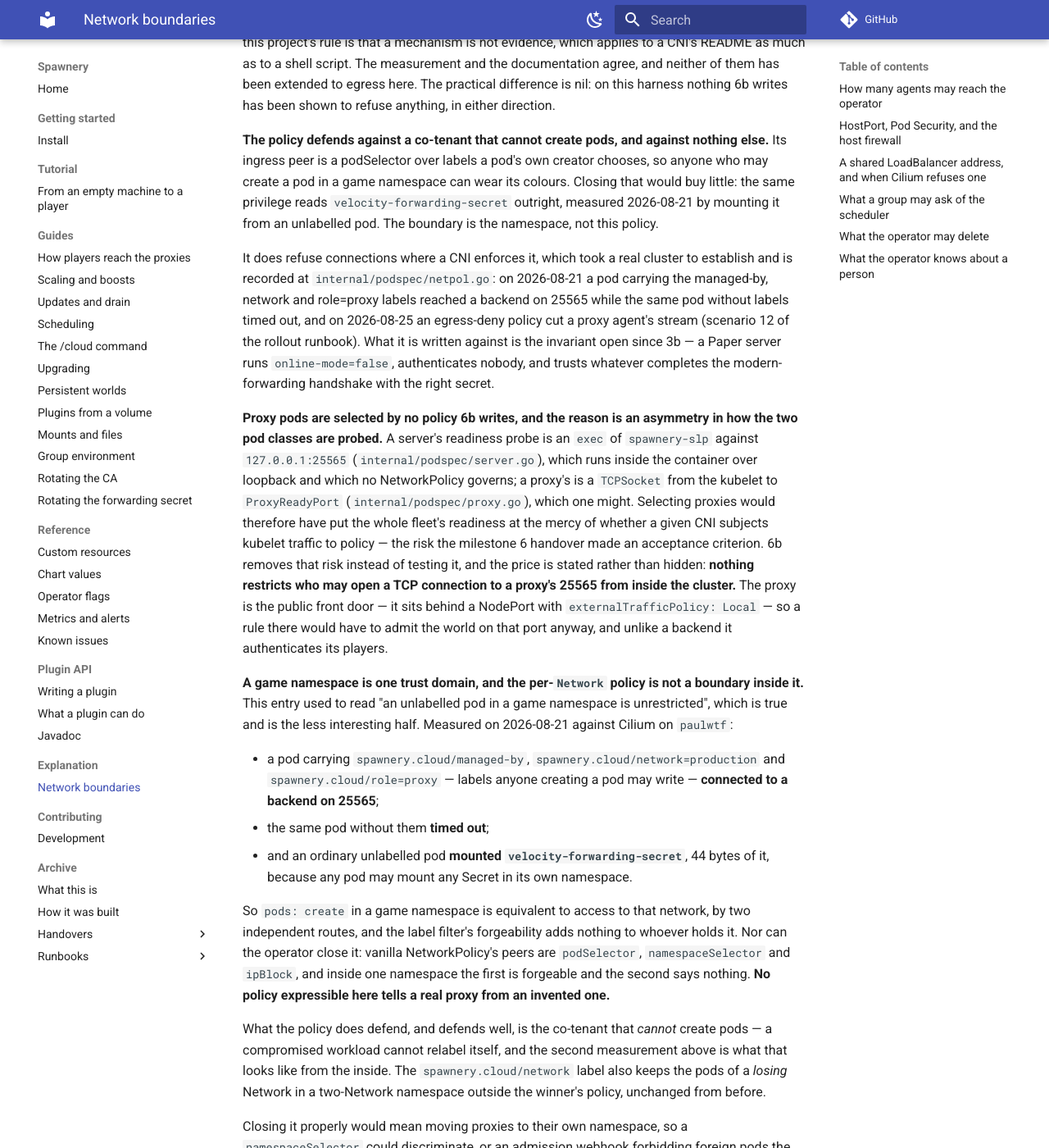
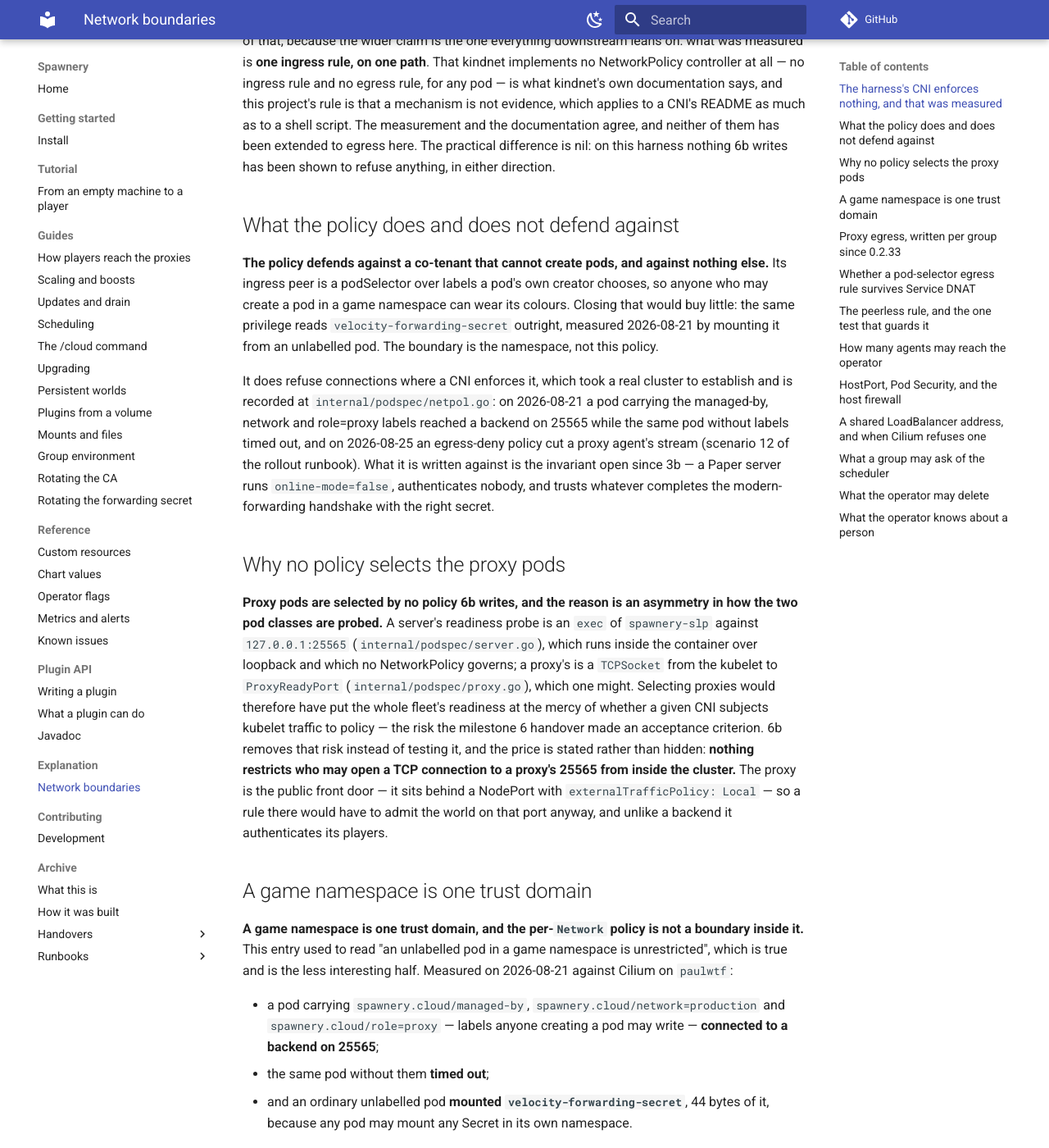
Before and after one commit to spawnery/spawnery, an MkDocs documentation site: the page built from docs/explanation/network-boundaries.md, in a window 1280 px wide and 1400 px high, scrolled down 1105 px. Shown: the whole window at 82% size. Built offline with MkDocs 1.6.1 and Material for MkDocs 9.7.7, drawn with Linux system fonts in a browser that asks for light colours; comment, search, counter and statistics services are not loaded; some of the changed text lies outside the part shown.

Commit message:
docs(explanation): network boundaries gains its subheadings
454 lines whose first subheading was at 185, so the page offered a
reader no map and no way into the middle of it. The paragraphs were
already theses; seven headings are drawn from them.

Not one word of the content changed: the sorted-line diff reports
zero removed lines. The first subheading is now at 23.

Co-Authored-By: Claude Opus 5 (1M context) <noreply@anthropic.com>
Claude-Session: https://claude.ai/code/session_01RhLpABDQDo2jeWRbfNEdtT

```diff
--- a/docs/explanation/network-boundaries.md
+++ b/docs/explanation/network-boundaries.md
@@ -19,6 +19,8 @@ objects *say* from what has been observed to happen.
 Paths written `config/deploy/` are where a file was in milestone 6b. Milestone
 6d moved that directory into `charts/spawnery/templates/`; the old paths are
 left where they date a measurement.
+
+## The harness's CNI enforces nothing, and that was measured
 
 **kindnet, the CNI the end-to-end harness runs on, was measured not to enforce
 a NetworkPolicy ingress rule — and measured is the operative word.** Task 3
@@ -50,6 +52,8 @@ documentation agree, and neither of them has been extended to egress here. The
 practical difference is nil: on this harness nothing 6b writes has been shown
 to refuse anything, in either direction.
 
+## What the policy does and does not defend against
+
 **The policy defends against a co-tenant that cannot create pods, and against
 nothing else.** Its ingress peer is a podSelector over labels a pod's own
 creator chooses, so anyone who may create a pod in a game namespace can wear
@@ -66,6 +70,8 @@ runbook). What it is written against is the invariant open since 3b — a Paper
 server runs `online-mode=false`, authenticates nobody, and trusts whatever
 completes the modern-forwarding handshake with the right secret.
 
+## Why no policy selects the proxy pods
+
 **Proxy pods are selected by no policy 6b writes, and the reason is an
 asymmetry in how the two pod classes are probed.** A server's readiness probe
 is an `exec` of `spawnery-slp` against `127.0.0.1:25565`
@@ -80,6 +86,8 @@ may open a TCP connection to a proxy's 25565 from inside the cluster.** The
 proxy is the public front door — it sits behind a NodePort with
 `externalTrafficPolicy: Local` — so a rule there would have to admit the world
 on that port anyway, and unlike a backend it authenticates its players.
+
+## A game namespace is one trust domain
 
 **A game namespace is one trust domain, and the per-`Network` policy is not a
 boundary inside it.** This entry used to read "an unlabelled pod in a game
@@ -114,6 +122,8 @@ second brings certificates and a failure mode to an operator that has no
 webhooks. The boundary is the namespace, and `charts/spawnery/README.md` now
 says so where an administrator chooses one.
 
+## Proxy egress, written per group since 0.2.33
+
 **Proxy egress is written against per group, since 0.2.33.** Each
 `ProxyGroup` owns an egress-only policy (`<group>-proxies`) admitting cluster
 DNS, the operator's agent port and the backends of its own network on 25565.
@@ -139,6 +149,8 @@ reachable — the server still reaches `Done` and answers a ping. Nothing has
 observed it failing *this* way, through a policy, because nothing here enforces
 one.
 
+## Whether a pod-selector egress rule survives Service DNAT
+
 **Whether a pod-selector egress rule survives Service DNAT is settled for
 Cilium and for no other CNI.** Two of the per-`Network` policy's egress rules
 name a pod or namespace selector while what the pod actually dials is a
@@ -163,6 +175,8 @@ diverge and the misleading one comes first — the operator hop failing looks
 like agents that never register, DNS failing looks like nothing resolving at
 all *including* the operator's name, so agents failing to register is the
 downstream effect and checking that first leads away from the cause.
+
+## The peerless rule, and the one test that guards it
 
 **The peerless rule is the widest-open thing 6b writes, and one unit test is
 all that stands behind it.** The operator's own `NetworkPolicy` (`config/deploy/networkpolicy.yaml`
```
